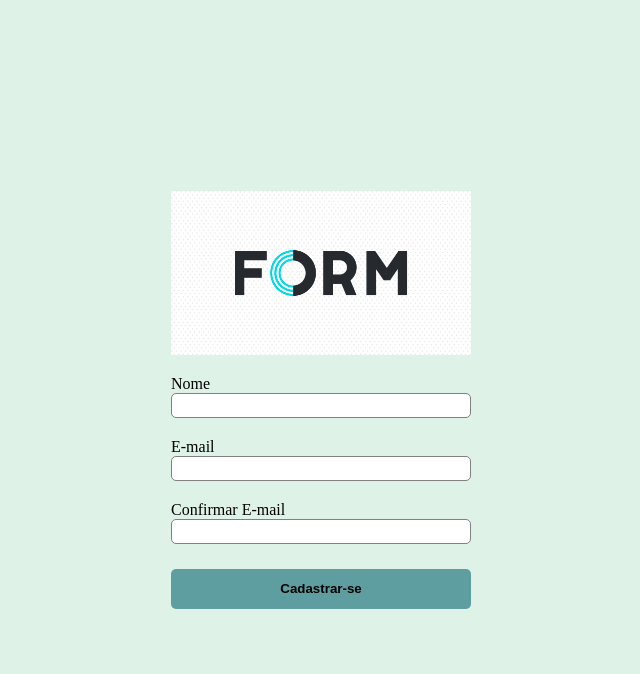
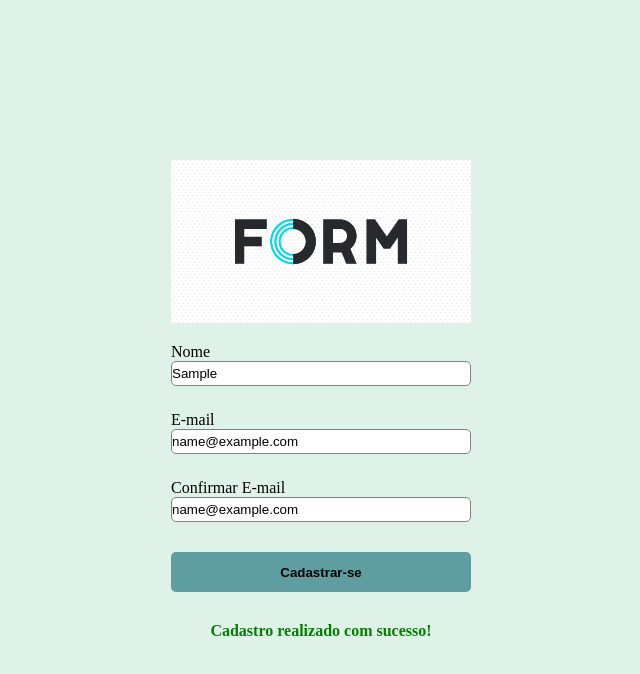
Before and after one commit to denneraladim/Formulario, a React (Vite) app: page / in a window 1280 px wide. Both pictures are taken after typing "Sample", "name@example.com", "name@example.com" into the empty fields and a click on the button "Cadastrar-se". Shown: the top 674 px of the page, without its empty margins (319-959 px from the left). Built offline with nearby package versions, Linux system fonts and the light colour scheme.

Commit message:
Atualizado o Formulario

```diff
--- a/src/components/Form/Form.module.css
+++ b/src/components/Form/Form.module.css
@@ -44,3 +44,11 @@ span {
     color: red;
     margin-top: 5px;
 }
+
+.success {
+    color: green;
+    font-size: 16px;
+    margin-top: 10px;
+    text-align: center;
+    font-weight: bold;
+  }
--- a/src/components/Form/index.tsx
+++ b/src/components/Form/index.tsx
@@ -1,9 +1,8 @@
 import styles from './Form.module.css';
 
 import { useForm, SubmitHandler } from "react-hook-form";
-
+import { useState } from 'react';
 import FormLogo from '../../assets/form-logo.png';
-
 import { yupResolver } from "@hookform/resolvers/yup"
 import * as yup from "yup"
 
@@ -16,7 +15,7 @@ type FormInput = {
 const schema = yup
 .object({
   name: yup.string().required("O nome é obrigatório"),
-  email: yup.string().email("E-mail inválido").required("O e-mail é obrigatório"),
+  email: yup.string().email("Digite um e-mail válido").required("O e-mail é obrigatório"),
   confirmEmail: yup.string().email("E-mail inválido").oneOf([yup.ref('email')], "Os e-mails não coincidem").required("É necessário confirmar o e-mail"),
   })
   .required();
@@ -31,10 +30,20 @@ function Form() {
     resolver: yupResolver(schema),
   });
 
+  const [successMessage, setSuccessMessage] = useState('');
+
   const onSubmit: SubmitHandler<FormInput> = async (userData) => {
+
     console.log(userData);
 
-    reset(); // Reseta o formulário após o envio
+    setSuccessMessage('Cadastro realizado com sucesso!');
+
+    setTimeout(() => {
+      reset();
+      setSuccessMessage('');
+    },3000);
+
+
   };
 
   return (
@@ -43,23 +52,24 @@ function Form() {
 
       <label htmlFor="name">
         Nome
-        <input id="name" {...register("name")} />
-        {errors.name && <span>{errors.name.message}</span>}
+        <input type='text' id="name" {...register("name")} />
+        <span>{errors.name?.message}</span>
       </label>
 
       <label htmlFor="email">
         E-mail
-        <input id="email" {...register("email")} />
-        {errors.email && <span>{errors.email.message}</span>}
+        <input type='text' id="email" {...register("email")} />
+        <span>{errors.email?.message}</span>
       </label>
 
       <label htmlFor="confirmEmail">
         Confirmar E-mail
-        <input id="confirmEmail" {...register("confirmEmail")} />
-        {errors.confirmEmail && <span>{errors.confirmEmail.message}</span>}
+        <input type='text' id="confirmEmail" {...register("confirmEmail")} />
+        <span>{errors.confirmEmail?.message}</span>
       </label>
 
       <button type='submit'>Cadastrar-se</button>
+      {successMessage && <p className={styles.success}>{successMessage}</p>}
     </form>
   );
 }
```
Also changed, not shown: 1 other file (tests, documents, lock files or other folders).
